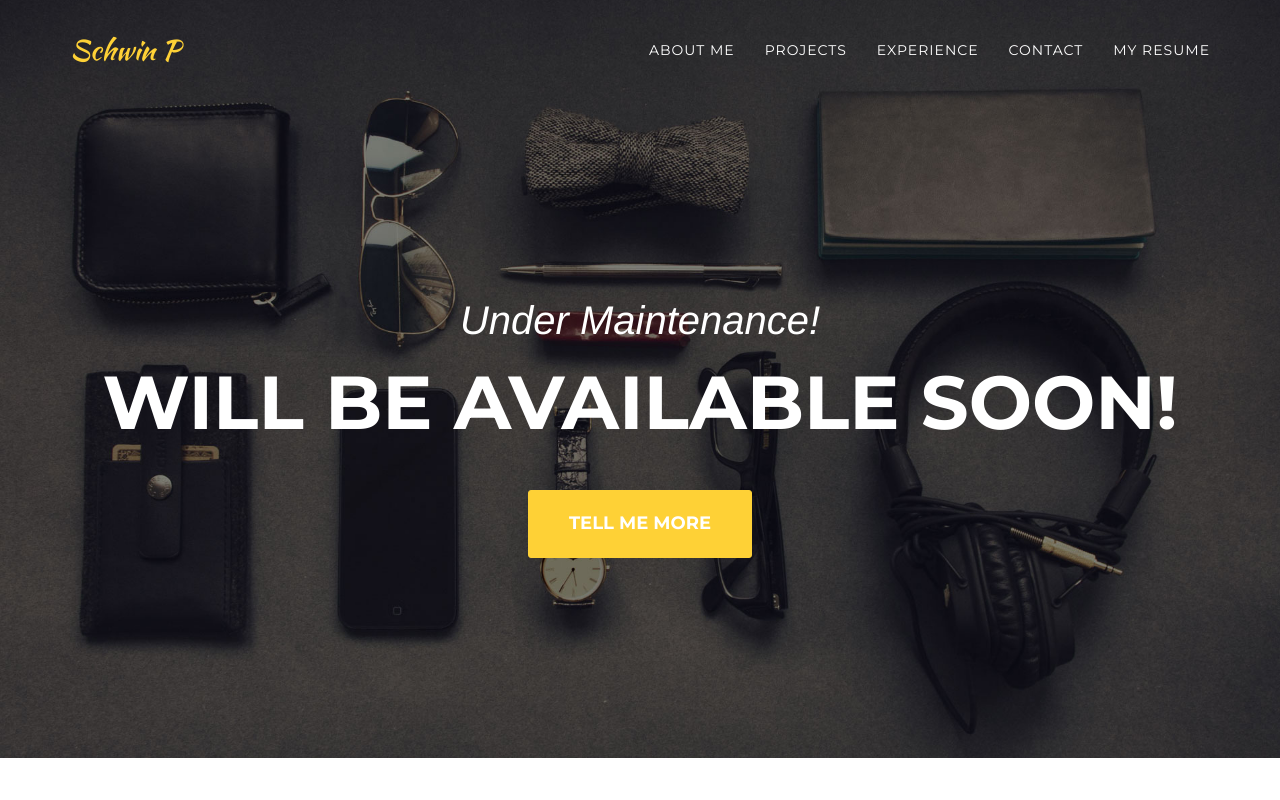
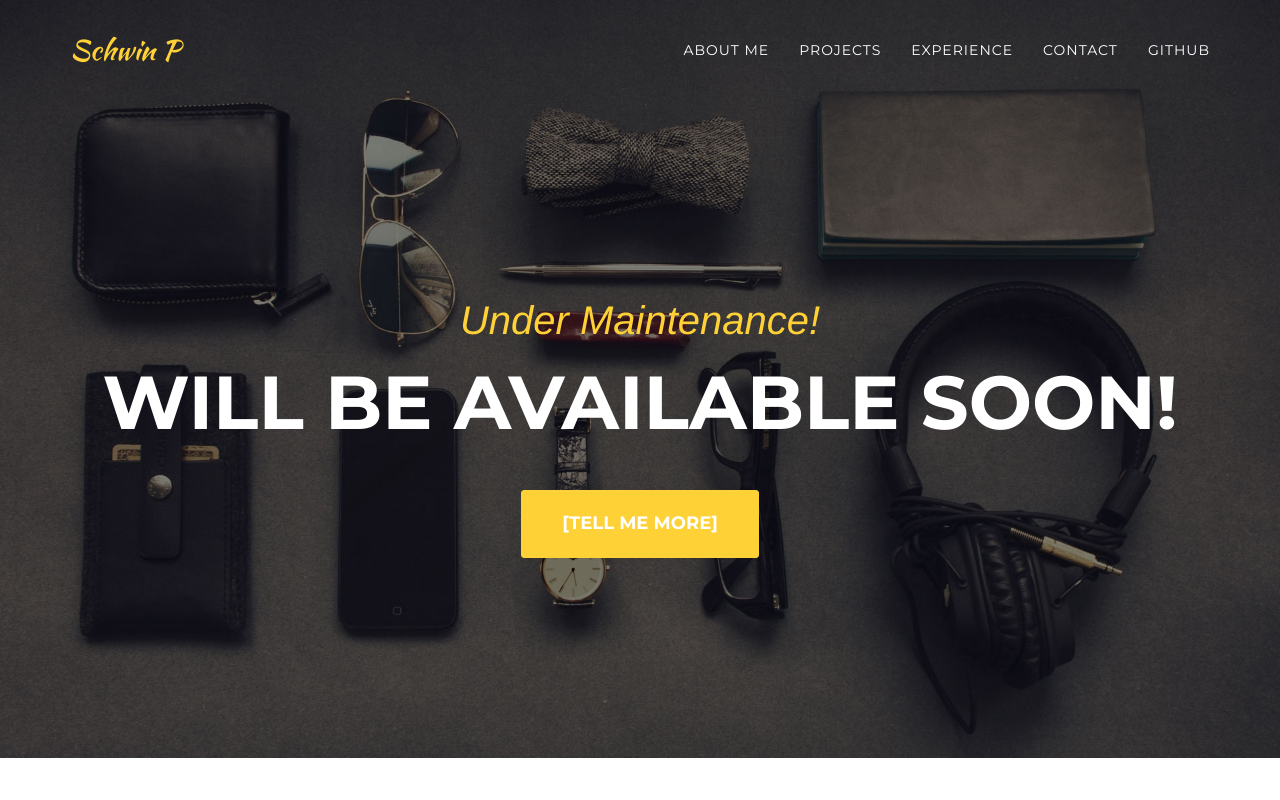
Before and after one commit to khlose/khlose.github.io, a plain HTML site: page index.html in a window 1280 px wide. Shown: the top 800 px of the page. Drawn offline with Linux system fonts and the light colour scheme; a web font is replaced by a local one.

Commit message:
[ci skip] deploy from khlose

```diff
--- a/index.html
+++ b/index.html
@@ -97,7 +97,7 @@
 
 
           <li>
-            <a href="https://github.com/khlose">My resume</a>
+            <a href="https://github.com/khlose">GitHub</a>
           </li>
 
       </ul>
@@ -111,9 +111,9 @@
 <header>
   <div class="container">
     <div class="intro-text">
-      <div class="intro-lead-in">Under Maintenance!</div>
+      <div class="intro-lead-in"><a href="/resume/Schwin-P-resume.pdf">Under Maintenance!</a></div>
       <div class="intro-heading">Will Be Available Soon!</div>
-      <a href="#services" class="page-scroll btn btn-xl">Tell me more</a>
+      <a href="#services" class="page-scroll btn btn-xl">[Tell me more]</a>
     </div>
   </div>
 </header>
```
Also changed, not shown: 404.html (+1 -1 lines), 1 other file.
